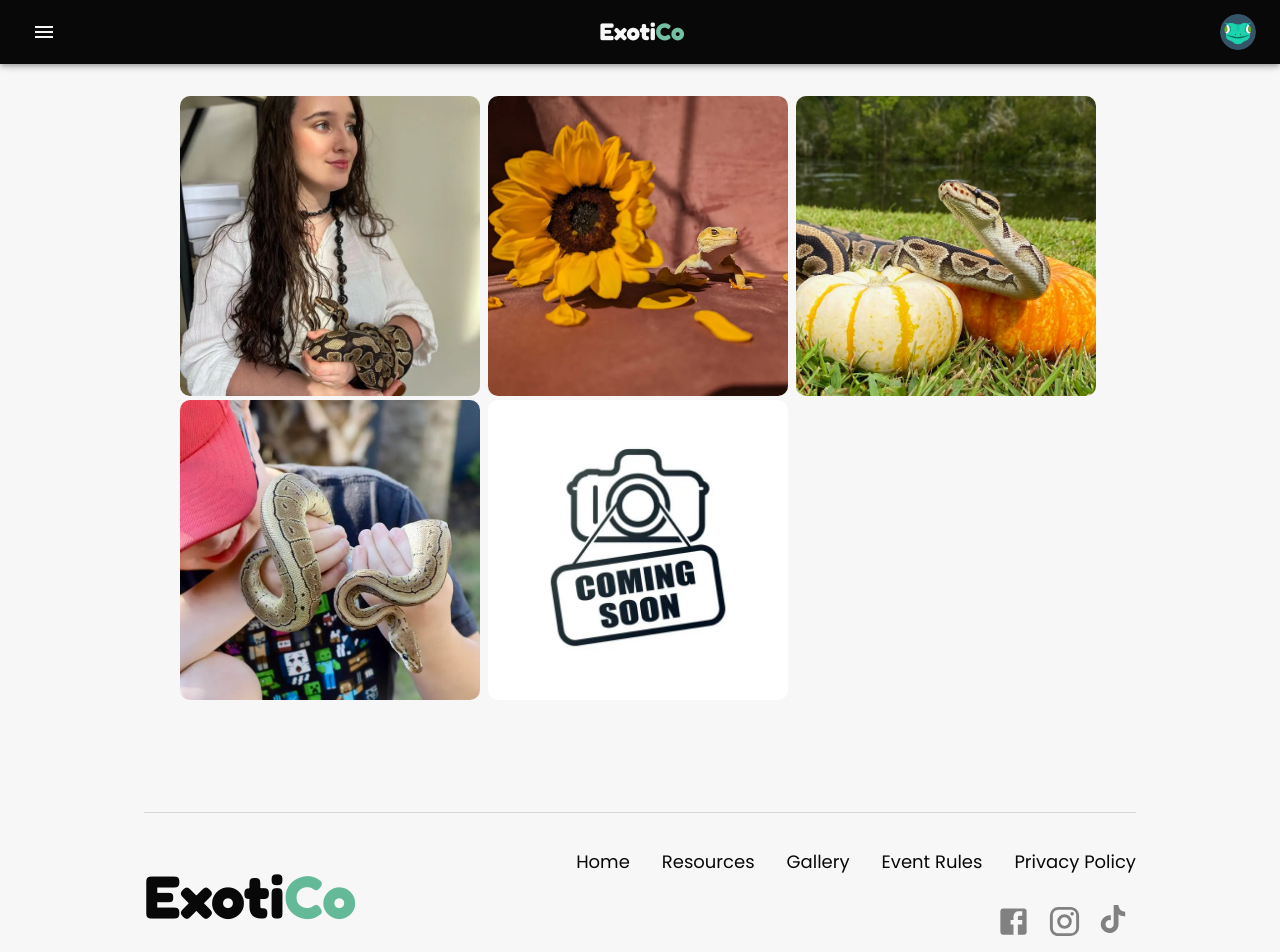
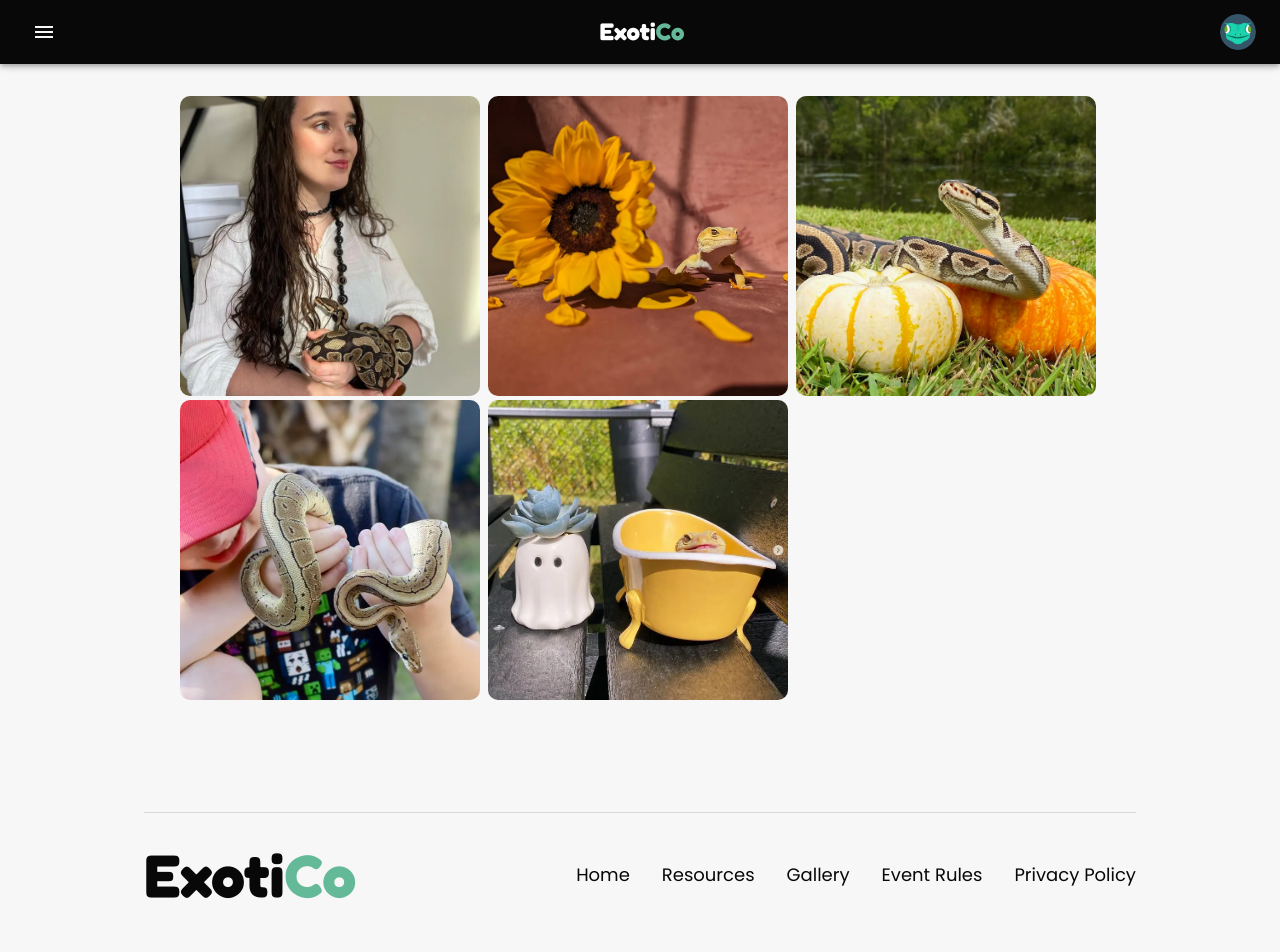
Before and after one commit to boingloings33/ExotiCo, a React (Vite) app: page /gallery in a window 1280 px wide. Shown: the top 952 px of the page. Built offline with nearby package versions, Linux system fonts and the light colour scheme; a web font is replaced by a local one.

Commit message:
Added minor cosmetic improvements to header and footer

```diff
--- a/src/Components/General/AppBarComp.jsx
+++ b/src/Components/General/AppBarComp.jsx
@@ -1,4 +1,4 @@
-import { AppBar, Toolbar, IconButton, Typography } from "@mui/material";
+import { AppBar, Toolbar, IconButton, Typography, Link } from "@mui/material";
 import MenuIcon from "@mui/icons-material/Menu";
 import SideDrawer from "./SideDrawer";
 import { useState } from "react";
@@ -25,8 +25,10 @@ function AppBarComp() {
           fontSize={24}
           sx={{ color: "secondary.light" }}
         >
-          <span>Exoti</span>
-          <span style={{ color: "#73C0A2" }}>Co</span>
+          <Link href="/" underline="none">
+            <span style={{ color: "white" }}>Exoti</span>
+            <span>Co</span>
+          </Link>
         </Typography>
         <img
           src="icons/crested-gecko.svg"
--- a/src/Components/General/Footer.jsx
+++ b/src/Components/General/Footer.jsx
@@ -10,9 +10,7 @@ function Footer() {
     <>
       {
         <>
-          {!isMobile && (
-            <Divider sx={{ mt: 12, mx: { sm: 8, md: 18, xl: 28 } }} />
-          )}
+          {!isMobile && <Divider sx={{ mt: 12, mx: { sm: 8, md: 18, xl: 28 } }} />}
           <Stack
             spacing={isMobile ? 1 : 2}
             direction={isMobile ? "column" : "row"}
@@ -39,7 +37,14 @@ function Footer() {
               {!isMobile && (
                 <>
                   <Stack direction="row" spacing={4}>
-                    <Link href="/" underline="none" sx={{ color: "info.main" }}>
+                    <Link
+                      href="/"
+                      underline="none"
+                      sx={{
+                        color: "info.main",
+                        "&:hover": { textDecoration: "underline", color: "primary.main" },
+                      }}
+                    >
                       <Typography fontSize={18} textAlign="start">
                         Home
                       </Typography>
@@ -47,7 +52,10 @@ function Footer() {
                     <Link
                       href="/resources"
                       underline="none"
-                      sx={{ color: "info.main" }}
+                      sx={{
+                        color: "info.main",
+                        "&:hover": { textDecoration: "underline", color: "primary.main" },
+                      }}
                     >
                       <Typography fontSize={18} textAlign="start">
                         Resources
@@ -56,7 +64,10 @@ function Footer() {
                     <Link
                       href="/gallery"
                       underline="none"
-                      sx={{ color: "info.main" }}
+                      sx={{
+                        color: "info.main",
+                        "&:hover": { textDecoration: "underline", color: "primary.main" },
+                      }}
                     >
                       <Typography fontSize={18} textAlign="start">
                         Gallery
@@ -65,7 +76,10 @@ function Footer() {
                     <Link
                       href="/event-rules"
                       underline="none"
-                      sx={{ color: "info.main" }}
+                      sx={{
+                        color: "info.main",
+                        "&:hover": { textDecoration: "underline", color: "primary.main" },
+                      }}
                     >
                       <Typography fontSize={18} textAlign="start">
                         Event Rules
@@ -74,7 +88,10 @@ function Footer() {
                     <Link
                       href="/privacy-policy"
                       underline="none"
-                      sx={{ color: "info.main" }}
+                      sx={{
+                        color: "info.main",
+                        "&:hover": { textDecoration: "underline", color: "primary.main" },
+                      }}
                     >
                       <Typography fontSize={18} textAlign="start">
                         Privacy Policy
@@ -91,40 +108,24 @@ function Footer() {
                         Home
                       </Typography>
                     </Link>
-                    <Link
-                      href="/resources"
-                      underline="none"
-                      sx={{ color: "info.main" }}
-                    >
+                    <Link href="/resources" underline="none" sx={{ color: "info.main" }}>
                       <Typography fontSize={18} textAlign="start">
                         Resources
                       </Typography>
                     </Link>
-                    <Link
-                      href="/gallery"
-                      underline="none"
-                      sx={{ color: "info.main" }}
-                    >
+                    <Link href="/gallery" underline="none" sx={{ color: "info.main" }}>
                       <Typography fontSize={18} textAlign="start">
                         Gallery
                       </Typography>
                     </Link>
                   </Stack>
                   <Stack direction="row" spacing={4} justifyContent="center">
-                    <Link
-                      href="/event-rules"
-                      underline="none"
-                      sx={{ color: "info.main" }}
-                    >
+                    <Link href="/event-rules" underline="none" sx={{ color: "info.main" }}>
                       <Typography fontSize={18} textAlign="start">
                         Event Rules
                       </Typography>
                     </Link>
-                    <Link
-                      href="/privacy-policy"
-                      underline="none"
-                      sx={{ color: "info.main" }}
-                    >
+                    <Link href="/privacy-policy" underline="none" sx={{ color: "info.main" }}>
                       <Typography fontSize={18} textAlign="start">
                         Privacy Policy
                       </Typography>
@@ -132,20 +133,11 @@ function Footer() {
                   </Stack>
                 </>
               )}
-              <Stack
-                direction="row"
-                justifyContent={isMobile ? "center" : "end"}
-              >
-                <IconButton
-                  href="https://www.facebook.com/profile.php?id=61552191487395"
-                  target="_blank"
-                >
+              {/* <Stack direction="row" justifyContent={isMobile ? "center" : "end"}>
+                <IconButton href="https://www.facebook.com/profile.php?id=61552191487395" target="_blank">
                   <FacebookIcon sx={{ color: "#818181" }} fontSize="large" />
                 </IconButton>
-                <IconButton
-                  href="https://www.instagram.com/exoticocharleston/"
-                  target="_blank"
-                >
+                <IconButton href="https://www.instagram.com/exoticocharleston/" target="_blank">
                   <InstagramIcon sx={{ color: "#818181" }} fontSize="large" />
                 </IconButton>
                 <IconButton
@@ -155,7 +147,7 @@ function Footer() {
                 >
                   <TikTok />
                 </IconButton>
-              </Stack>
+              </Stack> */}
             </Stack>
           </Stack>
         </>
--- a/src/Components/Navpages/Gallery.jsx
+++ b/src/Components/Navpages/Gallery.jsx
@@ -22,7 +22,7 @@ function Gallery() {
       id: 3,
     },
     {
-      img: "./images/coming-soon.webp",
+      img: "./images/odin2.webp",
       id: 4,
     },
   ];
@@ -40,11 +40,7 @@ function Gallery() {
 
   return (
     <>
-      <ImageDialog
-        open={open}
-        handleClose={handleClose}
-        selectedImage={selectedImage}
-      />
+      <ImageDialog open={open} handleClose={handleClose} selectedImage={selectedImage} />
       <Stack
         sx={{
           pt: 10,
--- a/src/Components/Navpages/PDFLInk.jsx
+++ b/src/Components/Navpages/PDFLInk.jsx
@@ -8,7 +8,7 @@ function PDFLink({ src, name }) {
       sx={{
         color: "info.main",
         textDecoration: "none",
-        "&:hover": { textDecoration: "underline" },
+        "&:hover": { textDecoration: "underline", color: "primary.main" },
       }}
     >
       {
```
Also changed, not shown: src/Components/Homepage/Header.jsx (+2 -5 lines), public/images/odin2.webp (added).
